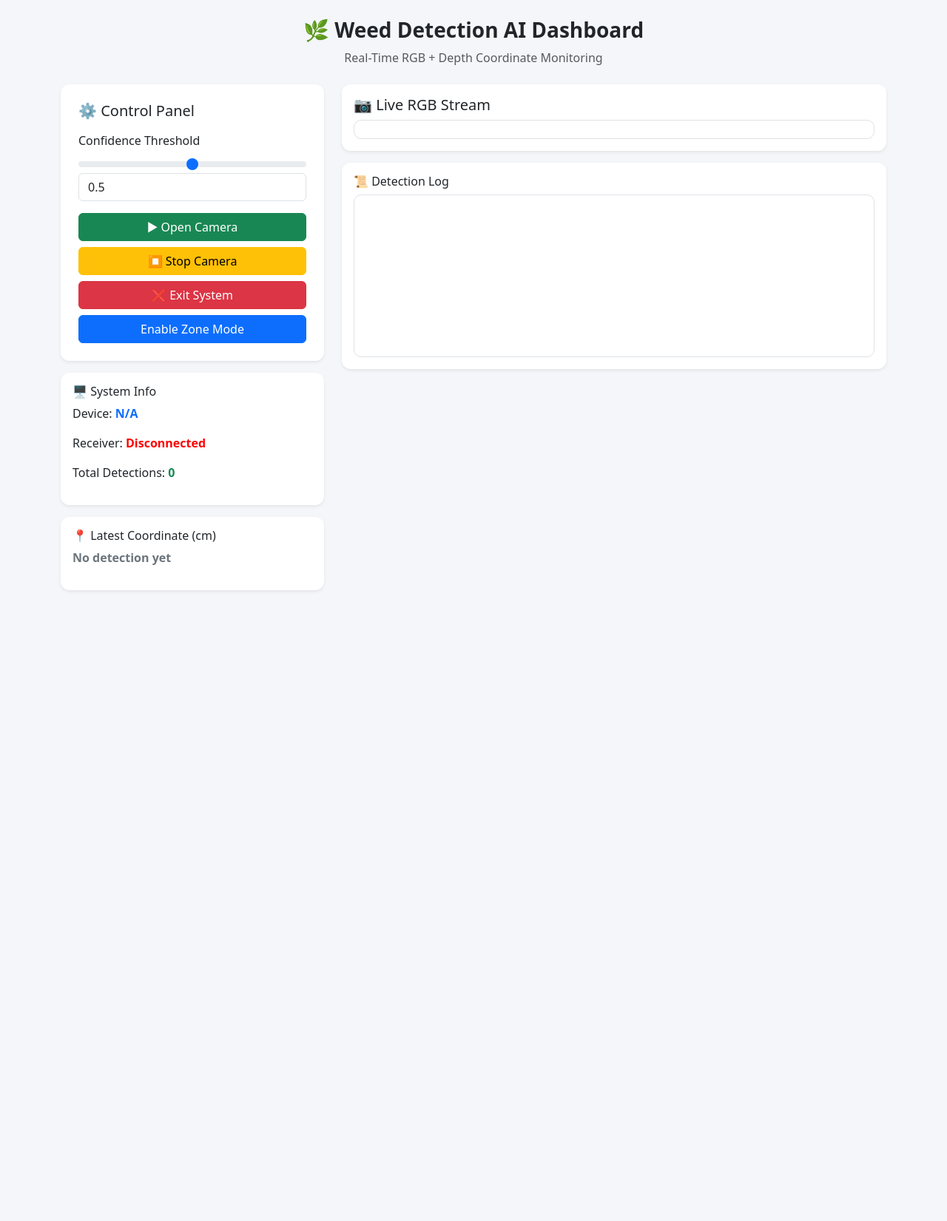
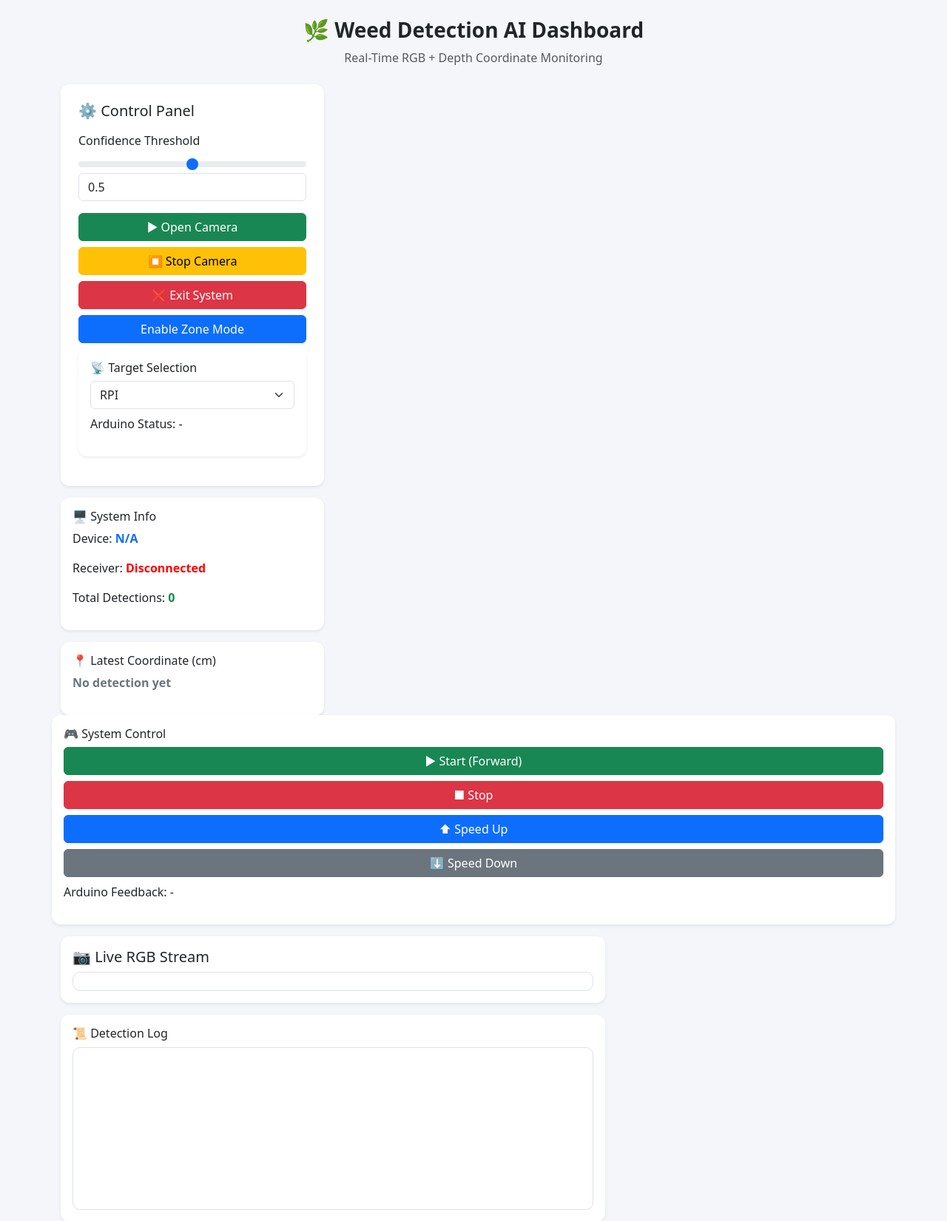
Before and after one commit to UNICDEB/Weed_Removal_System_Live_Camera, a FastAPI app: page / in a window 1280 px wide. Shown: the top 1651 px of the page at 74% size. Before the commit the page ends 799 px from the top, so only its background shows below. Run offline with FastAPI, Linux system fonts and the light colour scheme; data that the repository does not hold is empty.

Commit message:
Version0.0.0.2

```diff
--- a/app/main.py
+++ b/app/main.py
@@ -4,6 +4,8 @@ from fastapi.templating import Jinja2Templates
 from app.camera_manager import camera_controller
 import cv2
 from app.network_manager import network_manager
+from app.arduino_manager import arduino_manager
+import time
 
 
 app = FastAPI()
@@ -65,3 +67,26 @@ def toggle_zone():
         camera_controller.detector.toggle_zone_mode()
         return {"zone": camera_controller.detector.zone_mode}
     return {"zone": False}
+
+@app.post("/set_target")
+def set_target(mode: str):
+    if camera_controller.detector:
+        camera_controller.detector.set_target(mode)
+        return {"target": mode}
+    return {"target": "none"}
+
+
+
+
+@app.post("/arduino_command")
+def arduino_command(cmd: str):
+
+    arduino_manager.send_command(cmd)
+    time.sleep(0.1)
+
+    feedback = arduino_manager.read_feedback()
+
+    return {
+        "sent": cmd,
+        "feedback": feedback
+    }
--- a/app/templates/index.html
+++ b/app/templates/index.html
@@ -1,5 +1,6 @@
 <!DOCTYPE html>
 <html>
+
 <head>
     <title>Weed AI Industrial Dashboard</title>
     <link href="https://cdn.jsdelivr.net/npm/bootstrap@5.3.2/dist/css/bootstrap.min.css" rel="stylesheet">
@@ -56,19 +57,11 @@
 
                     <label class="form-label">Confidence Threshold</label>
 
-                <input type="range"
-                       class="form-range"
-                       min="0" max="1" step="0.01"
-                       value="0.5"
-                       id="confSlider"
+                    <input type="range" class="form-range" min="0" max="1" step="0.01" value="0.5" id="confSlider"
                         oninput="updateConfidenceValue(this.value)">
 
-                <input type="number"
-                       class="form-control mb-3"
-                       min="0" max="1" step="0.01"
-                       value="0.5"
-                       id="confInput"
-                       oninput="syncSlider(this.value)">
+                    <input type="number" class="form-control mb-3" min="0" max="1" step="0.01" value="0.5"
+                        id="confInput" oninput="syncSlider(this.value)">
 
                     <div class="d-grid gap-2">
                         <button class="btn btn-success" onclick="startCamera()">
@@ -83,11 +76,23 @@
                             ❌ Exit System
                         </button>
 
-                    <button id="zoneBtn"
-                            class="btn btn-primary"
-                            onclick="toggleZone()">
+                        <button id="zoneBtn" class="btn btn-primary" onclick="toggleZone()">
                             Enable Zone Mode
                         </button>
+
+                        <div class="card shadow-sm p-3 mb-3">
+                            <h6>📡 Target Selection</h6>
+
+                            <select class="form-select" onchange="setTarget(this.value)">
+                                <option value="rpi">RPI</option>
+                                <option value="arduino">Arduino</option>
+                            </select>
+
+                            <p class="mt-2">Arduino Status:
+                                <span id="arduinoStatus">-</span>
+                            </p>
+
+                        </div>
 
                     </div>
                 </div>
@@ -118,6 +123,36 @@
 
             </div>
 
+            <div class="card shadow-sm p-3 mb-3">
+                <h6>🎮 System Control</h6>
+
+                <div class="d-grid gap-2">
+
+                    <button class="btn btn-success" onclick="sendCommand('xF')">
+                        ▶ Start (Forward)
+                    </button>
+
+                    <button class="btn btn-danger" onclick="sendCommand('xS')">
+                        ■ Stop
+                    </button>
+
+                    <button class="btn btn-primary" onclick="sendCommand('xH')">
+                        ⬆ Speed Up
+                    </button>
+
+                    <button class="btn btn-secondary" onclick="sendCommand('xL')">
+                        ⬇ Speed Down
+                    </button>
+
+                </div>
+
+                <p class="mt-2">Arduino Feedback:
+                    <span id="arduinoFeedback">-</span>
+                </p>
+
+            </div>
+
+
             <!-- RIGHT PANEL -->
             <div class="col-md-8">
 
@@ -126,9 +161,7 @@
                     <h5 class="text-dark">📷 Live RGB Stream</h5>
 
                     <div class="video-box">
-                    <img id="video"
-                         width="100%"
-                         class="img-fluid rounded">
+                        <img id="video" width="100%" class="img-fluid rounded">
                     </div>
                 </div>
 
@@ -147,38 +180,38 @@
 
     <script>
 
-function updateConfidenceValue(val){
+        function updateConfidenceValue(val) {
             document.getElementById("confInput").value = val;
         }
 
-function syncSlider(val){
+        function syncSlider(val) {
             document.getElementById("confSlider").value = val;
         }
 
-function startCamera(){
+        function startCamera() {
             let conf = document.getElementById("confInput").value;
 
-    fetch("/start?conf="+conf,{method:"POST"})
-    .then(()=>{
-        document.getElementById("video").src="/video";
+            fetch("/start?conf=" + conf, { method: "POST" })
+                .then(() => {
+                    document.getElementById("video").src = "/video";
                 });
         }
 
-function stopCamera(){
-    fetch("/stop",{method:"POST"})
-    .then(()=>{
-        document.getElementById("video").src="";
+        function stopCamera() {
+            fetch("/stop", { method: "POST" })
+                .then(() => {
+                    document.getElementById("video").src = "";
                 });
         }
 
-function exitSystem(){
-    fetch("/exit",{method:"POST"});
+        function exitSystem() {
+            fetch("/exit", { method: "POST" });
         }
 
-function updateStatus(){
+        function updateStatus() {
             fetch("/status")
-    .then(res=>res.json())
-    .then(data=>{
+                .then(res => res.json())
+                .then(data => {
 
                     document.getElementById("device").innerText = data.device;
 
@@ -191,7 +224,7 @@ function updateStatus(){
                     document.getElementById("count").innerText =
                         data.detection_count;
 
-        if(data.latest){
+                    if (data.latest) {
                         document.getElementById("latestCoord").innerText =
                             `X: ${data.latest.X} cm | Y: ${data.latest.Y} cm | Z: ${data.latest.Z} cm`;
                     }
@@ -199,7 +232,7 @@ function updateStatus(){
                     let logBox = document.getElementById("logBox");
                     logBox.innerHTML = "";
 
-        data.log.forEach(item=>{
+                    data.log.forEach(item => {
                         logBox.innerHTML +=
                             `X: ${item.X} cm | Y: ${item.Y} cm | Z: ${item.Z} cm<br>`;
                     });
@@ -208,20 +241,34 @@ function updateStatus(){
                 });
         }
 
-function toggleZone(){
-    fetch("/toggle_zone",{method:"POST"})
-    .then(res=>res.json())
-    .then(data=>{
-        let btn=document.getElementById("zoneBtn");
-        if(data.zone){
-            btn.innerText="Disable Zone Mode";
-            btn.className="btn btn-secondary";
-        }else{
-            btn.innerText="Enable Zone Mode";
-            btn.className="btn btn-primary";
+        function toggleZone() {
+            fetch("/toggle_zone", { method: "POST" })
+                .then(res => res.json())
+                .then(data => {
+                    let btn = document.getElementById("zoneBtn");
+                    if (data.zone) {
+                        btn.innerText = "Disable Zone Mode";
+                        btn.className = "btn btn-secondary";
+                    } else {
+                        btn.innerText = "Enable Zone Mode";
+                        btn.className = "btn btn-primary";
                     }
                 });
         }
+
+        function setTarget(mode) {
+            fetch("/set_target?mode=" + mode, { method: "POST" });
+        }
+
+        function sendCommand(cmd) {
+            fetch("/arduino_command?cmd=" + cmd, { method: "POST" })
+                .then(res => res.json())
+                .then(data => {
+                    document.getElementById("arduinoFeedback").innerText =
+                        "Sent: " + data.sent + " | Feedback: " + data.feedback;
+                });
+        }
+
 
 
         setInterval(updateStatus, 500);
@@ -229,4 +276,5 @@ setInterval(updateStatus, 500);
     </script>
 
 </body>
+
 </html>
```
Also changed, not shown: app/arduino_manager.py (added, +63 -0 lines), app/detection_manager.py (+16 -1 lines). Lines whose indentation alone changed are shown as unchanged.
